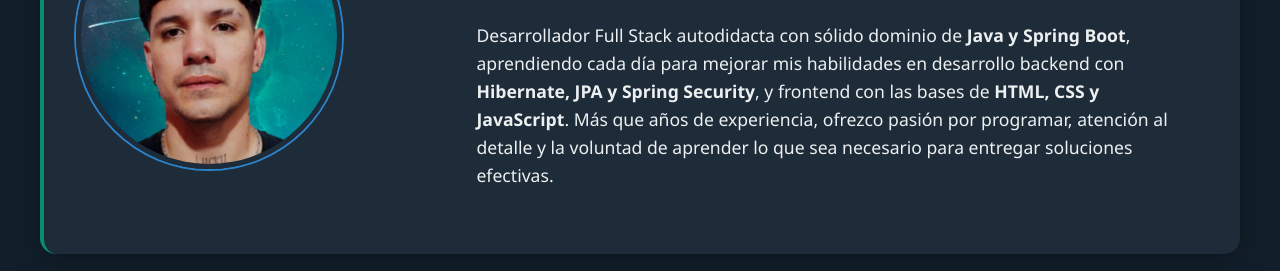
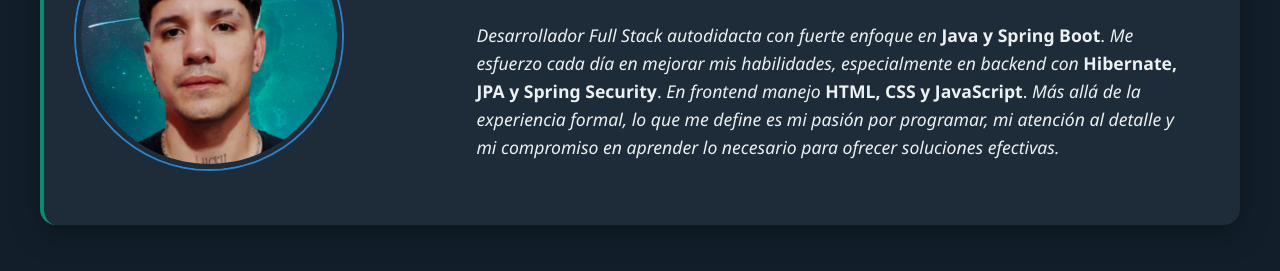
Before and after one commit to GabrielBaz91/portfolioWeb, a plain HTML site: page index.html in a window 1280 px wide. Shown: the part 307-578 px from the top of the page. Drawn offline with Linux system fonts and the light colour scheme.

Commit message:
cambio en el perfil

```diff
--- a/index.html
+++ b/index.html
@@ -29,11 +29,11 @@
             <div class="about-content">
                 <h2>Sobre Mí</h2>
                 <p>
-                    Desarrollador Full Stack autodidacta con sólido dominio de <strong>Java y Spring Boot</strong>,
-                    aprendiendo cada día para mejorar mis habilidades en desarrollo backend con <strong>Hibernate, JPA y Spring Security</strong>,
-                    y frontend con las bases de <strong>HTML, CSS y JavaScript</strong>. Más que años de experiencia,
-                    ofrezco pasión por programar, atención al detalle y la voluntad de aprender lo que sea necesario
-                    para entregar soluciones efectivas.
+                    <em>Desarrollador Full Stack autodidacta con fuerte enfoque en</em> <strong>Java y Spring Boot</strong>.
+                    <em>Me esfuerzo cada día en mejorar mis habilidades, especialmente en backend con</em> <strong>Hibernate, JPA y Spring Security</strong>.
+                    <em>En frontend manejo</em> <strong>HTML, CSS y JavaScript</strong>.
+                    <em>Más allá de la experiencia formal, lo que me define es mi pasión por programar, mi atención al detalle y mi compromiso en aprender lo necesario para ofrecer soluciones efectivas.</em>
+
                 </p>
             </div>
         </section>
```
